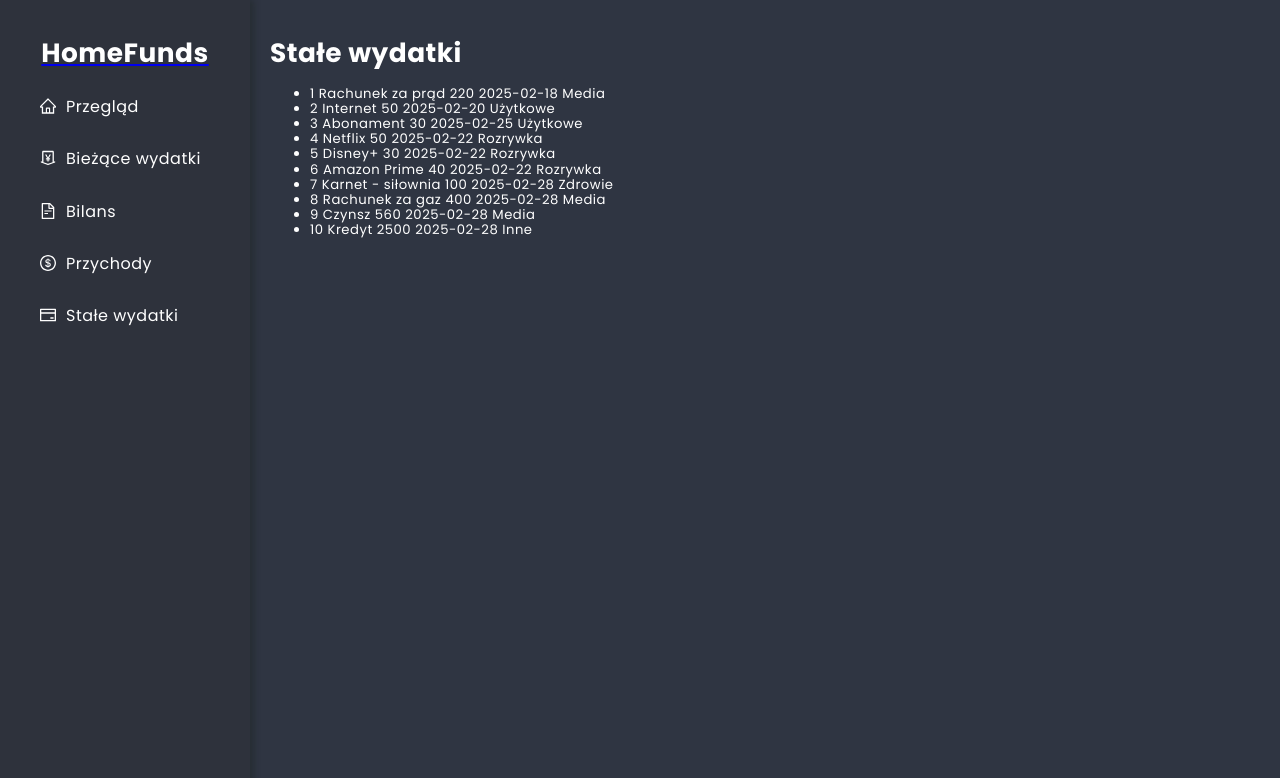
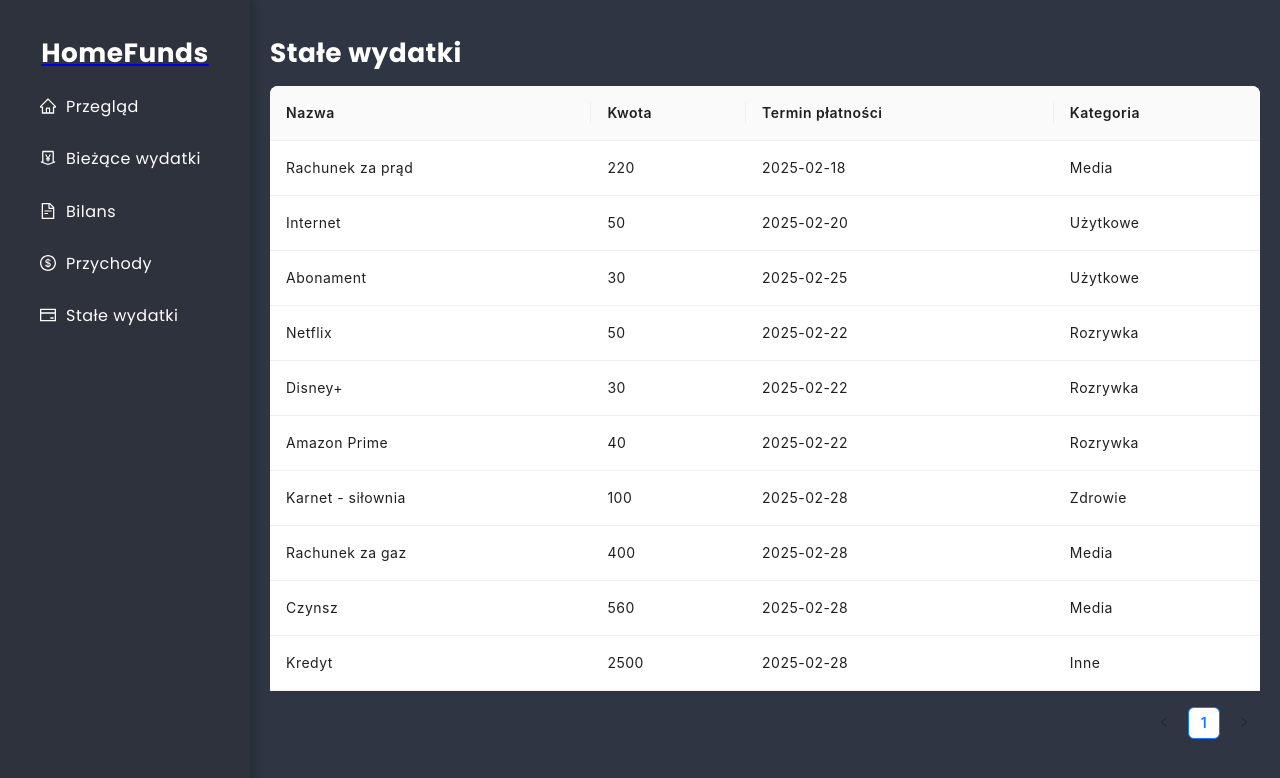
Before and after one commit to Kris87M/home-funds, a React (Create React App) app: page /recurring-bills in a window 1280 px wide. Shown: the top 778 px of the page. Built offline with nearby package versions, Linux system fonts and the light colour scheme; data requests are answered from the project's data file.

Commit message:
Create RecurringBillsTable component from antd

```diff
--- /dev/null
+++ b/src/components/RecurringBillssTable.js
@@ -0,0 +1,45 @@
+import React, { useEffect } from "react";
+import { Table, Button } from "antd";
+import { useSelector, useDispatch } from "react-redux";
+import { fetchRecurringBills } from "connector";
+
+
+const RecurringBillsTable = () => {
+    const dispatch = useDispatch();
+    const {items, status, error} = useSelector((state) => state.recurringBills);
+
+    useEffect(() => {
+        dispatch(fetchRecurringBills());
+    }, [dispatch]);
+
+    if(status === 'loading') return <p>Ładowanie...</p>;
+    if(status === 'failed') return <p>Błąd: {error}</p>;
+
+  // Definicja kolumn
+  const columns = [
+    {
+      title: 'Nazwa',
+      dataIndex: 'name',
+      key: 'name',
+    },
+    {
+      title: 'Kwota',
+      dataIndex: 'amount',
+      key: 'amount',
+    },
+    {
+      title: 'Termin płatności',
+      dataIndex: 'dueDate',
+      key: 'dueDate',
+    },
+    {
+      title: 'Kategoria',
+      dataIndex: 'category',
+      key: 'category',
+    },
+  ];
+
+  return <Table columns={columns} dataSource={items}  rowKey="id" />;
+};
+
+export default RecurringBillsTable;
--- a/src/pages/RecurringBills/RecurringBills.js
+++ b/src/pages/RecurringBills/RecurringBills.js
@@ -2,29 +2,70 @@ import React, {useEffect} from 'react';
 import { useDispatch, useSelector } from 'react-redux';
 import { fetchRecurringBills } from 'connector';
 import shortid from 'shortid';
+import { Table } from 'antd';
+import RecurringBillsTable from 'components/RecurringBillssTable';
 
 const RecurringBills = () => {
-  const dispatch = useDispatch();
-  const {items, status, error} = useSelector((state) => state.recurringBills);
+  // const dispatch = useDispatch();
+  // const {items, status, error} = useSelector((state) => state.recurringBills);
 
-  useEffect(() => {
-    dispatch(fetchRecurringBills());
-  }, [dispatch]);
+  // useEffect(() => {
+  //   dispatch(fetchRecurringBills());
+  // }, [dispatch]);
 
-  if(status === 'loading') return <p>Ładowanie...</p>;
-  if(status === 'failed') return <p>Błąd: {error}</p>;
+  // if(status === 'loading') return <p>Ładowanie...</p>;
+  // if(status === 'failed') return <p>Błąd: {error}</p>;
+
+  // const columns = [
+  //   {
+  //     title: 'Nazwa',
+  //     dataIndex: 'name',
+  //     key: 'name',
+  //   },
+  //   {
+  //     title: 'Kwota',
+  //     dataIndex: 'amount',
+  //     key: 'amount',
+  //   },
+  //   {
+  //     title: 'Termin płatności',
+  //     dataIndex: 'dueDate',
+  //     key: 'dueDate',
+  //   },
+  //   {
+  //     title: 'Kategoria',
+  //     dataIndex: 'category',
+  //     key: 'category',
+  //   },
+  // ];
+
+  // const data = [
+  //   {
+  //     key: '1',
+  //     name: 'Jan Kowalski',
+  //     age: 32,
+  //     address: 'Warszawa, Polska',
+  //   },
+  //   {
+  //     key: '2',
+  //     name: 'Anna Nowak',
+  //     age: 28,
+  //     address: 'Kraków, Polska',
+  //   },
+  // ];
 
   return (
     <div>
       <h1>Stałe wydatki</h1>
-      <ul>
+      {/* <ul>
         {items.map(item => (
           <li key={shortid}>{item.id} {item.name} {item.amount} {item.dueDate} {item.category}</li>
         ))}
       </ul>
-
+      */}
+      <RecurringBillsTable></RecurringBillsTable>
     </div>
   )
 }
 
-export default RecurringBills
+export default RecurringBills;
```
